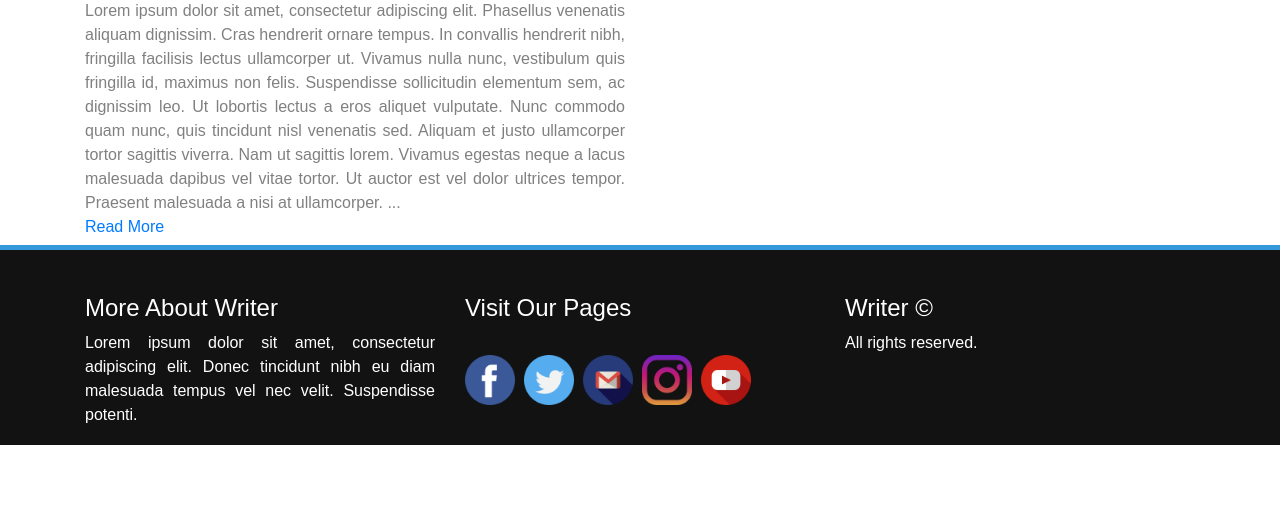
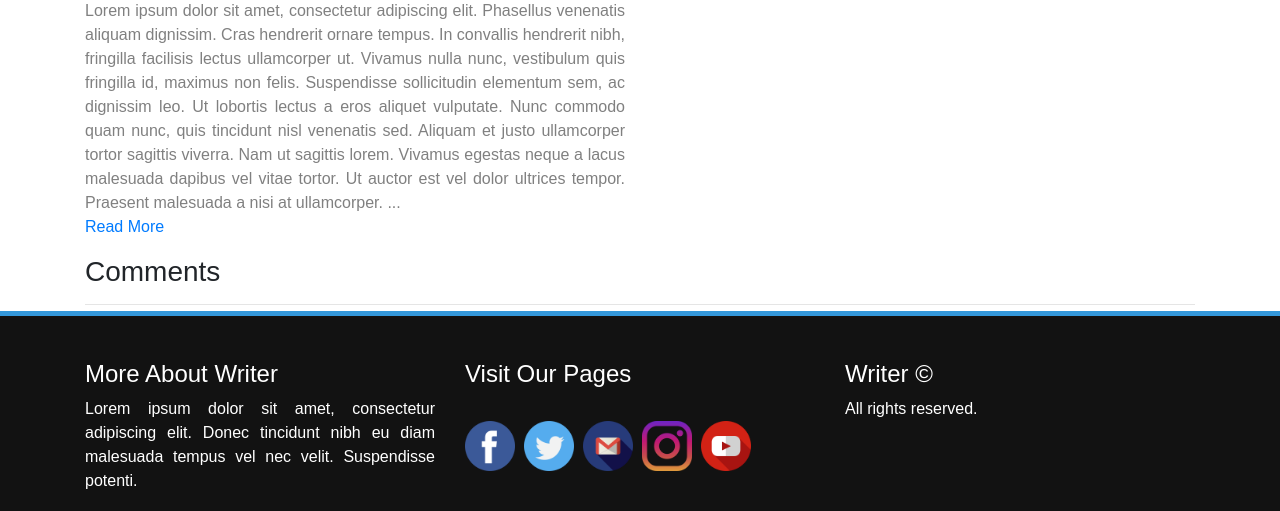
Before and after one commit to JeromeCoco/codeigniter_cmsblogsite, a CodeIgniter app: page /official/blogs/list in a window 1280 px wide. Shown: the part 1229-1740 px from the top of the page. Before the commit the page ends 1674 px from the top, so only its background shows below. Run offline with CodeIgniter, Linux system fonts and the light colour scheme; data comes from the database, SQL or seed files in the repository; some libraries are stand-ins or nearby versions.

Commit message:
fixed comment section

```diff
--- a/application/controllers/Official.php
+++ b/application/controllers/Official.php
@@ -114,8 +114,8 @@
                 $conts['time'] = $data["blogcontent"][0]->time_posted;
                 $conts['content'] = $data['blogcontent'][0]->post_content;
                 $conts['author'] = $data["blogcontent"][0]->author_name;
-                //$conts['commentauthor'] = $data[""]
-                //here....................
+                $conts['comments'] = $comments;
+
                 $views = $this->load->view('users/blogs', $conts , true);
                 $parse = $this->tools->LoadViewParser($views, $content, true);
 
--- a/application/models/Cms_model.php
+++ b/application/models/Cms_model.php
@@ -551,8 +551,14 @@
         $resultid = $selekid->result();
         $id = $resultid[0]->id;
 
-        $selekcomment = $this->pdo->query("SELECT comment_author, comment_content FROM tbl_comments WHERE post_id = '$id' ");
+        $selekcomment = $this->pdo->query("SELECT comment_author, comment_content FROM tbl_comments WHERE post_id = '$id' ORDER BY id DESC ");
         return $selekcomment->result();
+    }
+
+    public function getcommentslist()
+    {
+        $seleks = $this->pdo->query("SELECT * FROM tbl_comments");
+        return $seleks;
     }
   }
 ?>
--- a/application/views/users/blogs.php
+++ b/application/views/users/blogs.php
@@ -29,6 +29,7 @@
 					        success: function(data)
 					        {
 					        	$("#error").html("<span style='color:green'>Your comment was successfully posted...</span>");
+					        	$("#commsection").before("<div style='border:1px solid black;background-color:#ecf0f1;padding:10px;border-radius:3px;'>"+"<i>"+comment+"</i>"+ "<br/>"+"by "+author+ "</div> <br/> ");
 					        }
 						});
 					}
@@ -78,6 +79,20 @@
 					if (isset($bloglisting)) {
 						echo "<div class='row'>".$bloglisting."</div>";
 					}
+					echo "<h3>Comments</h3><hr/>";
+					if (isset($comments)) {
+						echo "<div id='commsection'>";
+						for ($i = 0; $i < count($comments); $i++) {
+							echo "
+								<div style='border:1px solid black;background-color:#ecf0f1;padding:10px;border-radius:3px;'>"
+									."<i>".$comments[$i]->comment_content."</i>".
+								"<br/>"
+									."by ".$comments[$i]->comment_author.
+								"</div>
+								<br/>";
+						}
+						echo "</div>";
+					}
 				?>
   			</div>
 		</div>
```
Also changed, not shown: application/controllers/Cms.php (+5 -5 lines), application/views/admin/comments.php (+3 -14 lines).
